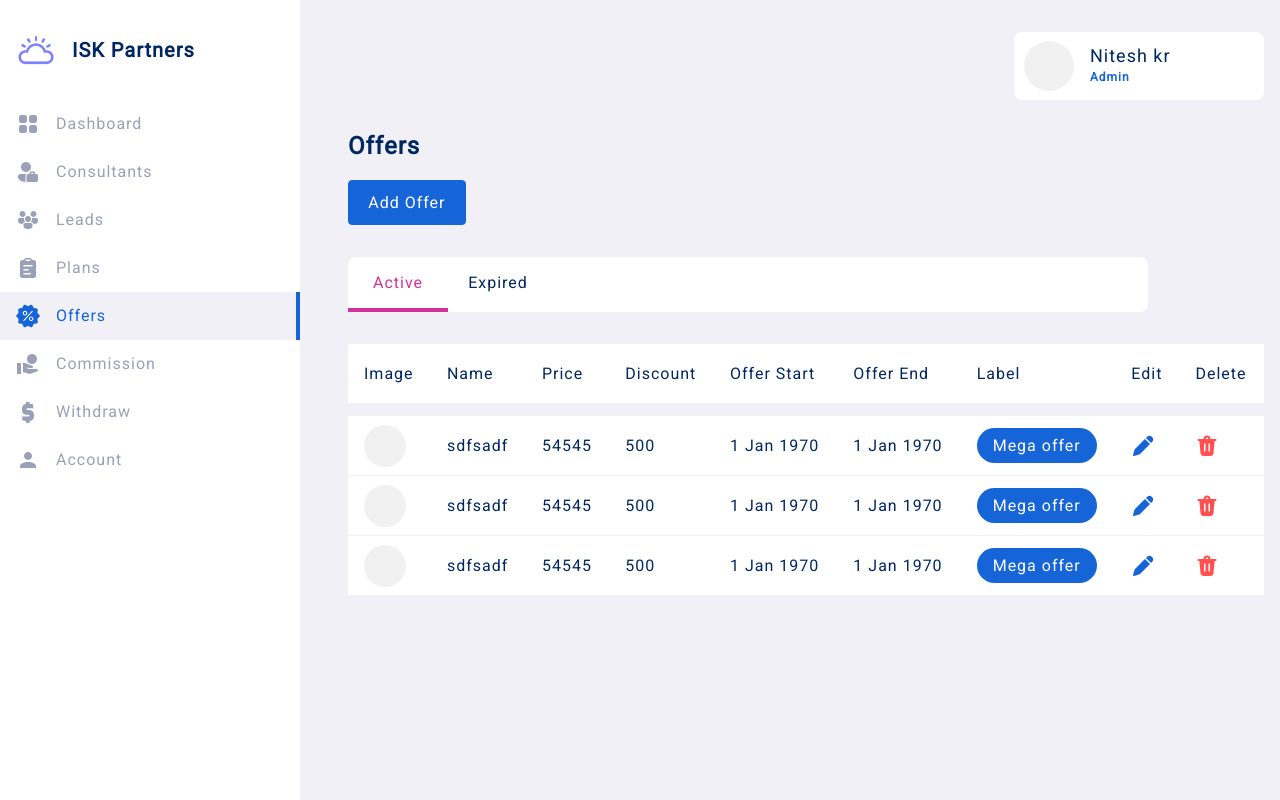
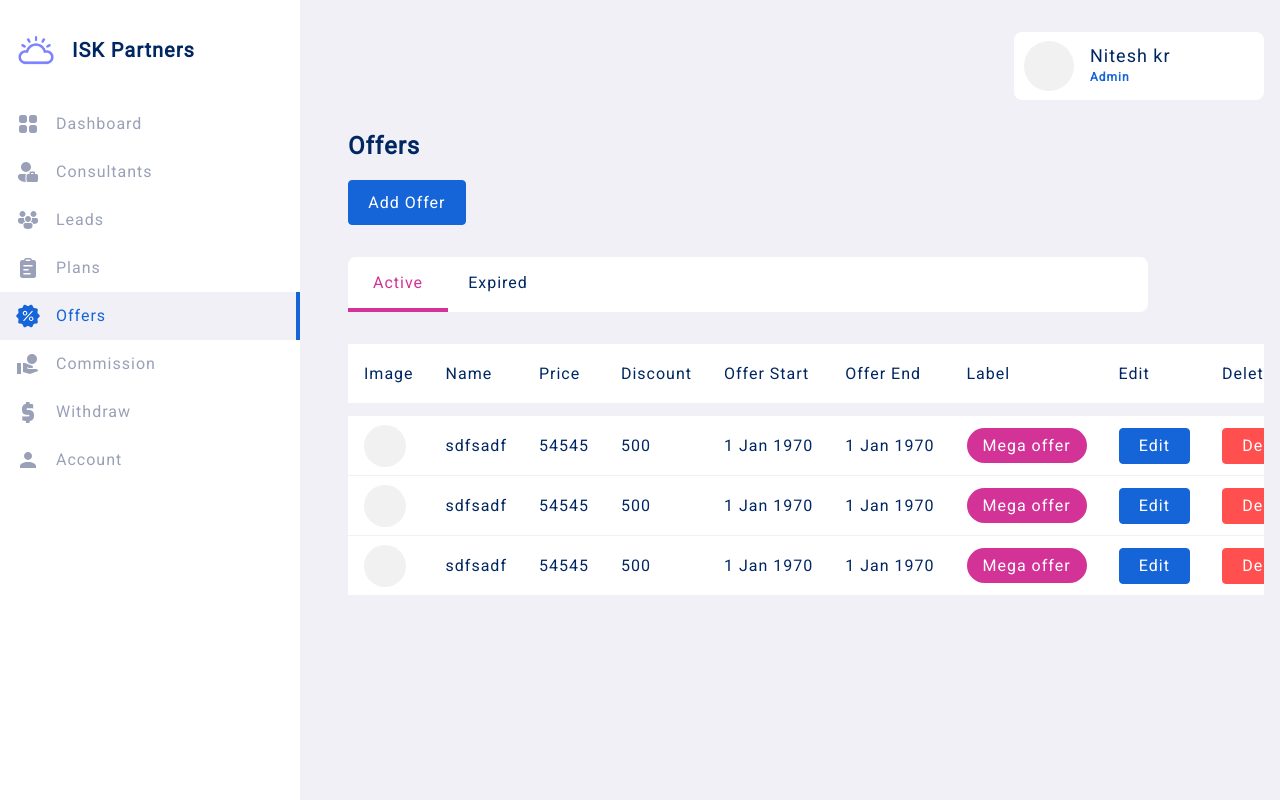
Before and after one commit to nitesh-dev/ITC-Partners-frontend, a Nuxt app: page /admin/offers in a window 1280 px wide. Built offline with nearby package versions, Linux system fonts and the light colour scheme.

Commit message:
ui bugs fixed

```diff
--- a/assets/styles/dashboard.css
+++ b/assets/styles/dashboard.css
@@ -136,12 +136,12 @@ table td {
 
 
 table tbody tr:hover{
-    background-color: var(--color-surface-variant);
+    background-color: #e0e0e0;
 }
 
 table tr.active.primary{
     background-color: var(--color-primary);
-    color: white;
+    color: rgb(255, 237, 237);
 }
 
 table tr.spacer {
@@ -194,6 +194,11 @@ table .chip {
 
 table .chip.normal {
     background-color: var(--color-primary);
+    color: white;
+}
+
+table .chip.neutral {
+    background-color: var(--color-yellow);
     color: white;
 }
 
--- a/pages/admin/consultants.vue
+++ b/pages/admin/consultants.vue
@@ -147,10 +147,7 @@ function onTabChange(index: number) {
                             <td>{{ dateTimeString(item.dob) }}</td>
                             <td>{{ dateTimeString(item.datetime) }}</td>
                             <td>
-                                <svg class="danger" fill="none" viewBox="0 0 24 24" xmlns="http://www.w3.org/2000/svg">
-                                    <path
-                                        d="M21.5 6a1 1 0 0 1-.883.993L20.5 7h-.845l-1.231 12.52A2.75 2.75 0 0 1 15.687 22H8.313a2.75 2.75 0 0 1-2.737-2.48L4.345 7H3.5a1 1 0 0 1 0-2h5a3.5 3.5 0 1 1 7 0h5a1 1 0 0 1 1 1Zm-7.25 3.25a.75.75 0 0 0-.743.648L13.5 10v7l.007.102a.75.75 0 0 0 1.486 0L15 17v-7l-.007-.102a.75.75 0 0 0-.743-.648Zm-4.5 0a.75.75 0 0 0-.743.648L9 10v7l.007.102a.75.75 0 0 0 1.486 0L10.5 17v-7l-.007-.102a.75.75 0 0 0-.743-.648ZM12 3.5A1.5 1.5 0 0 0 10.5 5h3A1.5 1.5 0 0 0 12 3.5Z" />
-                                </svg>
+                                <button class="danger">Remove</button>
                             </td>
                         </tr>
                     </template>
--- a/pages/admin/offers.vue
+++ b/pages/admin/offers.vue
@@ -97,18 +97,12 @@ function onTabChange(index: number) {
                             <td>{{ item.discount }}</td>
                             <td>{{ dateTimeString(item.start_datetime) }}</td>
                             <td>{{ dateTimeString(item.end_datetime) }}</td>
-                            <td><span class="chip normal">{{ item.label }}</span></td>
+                            <td><span class="chip pink">{{ item.label }}</span></td>
                             <td>
-                                <svg class="normal" fill="none" viewBox="0 0 24 24" xmlns="http://www.w3.org/2000/svg">
-                                    <path
-                                        d="M13.94 5 19 10.06 9.062 20a2.25 2.25 0 0 1-.999.58l-5.116 1.395a.75.75 0 0 1-.92-.921l1.395-5.116a2.25 2.25 0 0 1 .58-.999L13.938 5Zm7.09-2.03a3.578 3.578 0 0 1 0 5.06l-.97.97L15 3.94l.97-.97a3.578 3.578 0 0 1 5.06 0Z" />
-                                </svg>
+                                <button class="primary">Edit</button>
                             </td>
                             <td>
-                                <svg class="danger" fill="none" viewBox="0 0 24 24" xmlns="http://www.w3.org/2000/svg">
-                                    <path
-                                        d="M21.5 6a1 1 0 0 1-.883.993L20.5 7h-.845l-1.231 12.52A2.75 2.75 0 0 1 15.687 22H8.313a2.75 2.75 0 0 1-2.737-2.48L4.345 7H3.5a1 1 0 0 1 0-2h5a3.5 3.5 0 1 1 7 0h5a1 1 0 0 1 1 1Zm-7.25 3.25a.75.75 0 0 0-.743.648L13.5 10v7l.007.102a.75.75 0 0 0 1.486 0L15 17v-7l-.007-.102a.75.75 0 0 0-.743-.648Zm-4.5 0a.75.75 0 0 0-.743.648L9 10v7l.007.102a.75.75 0 0 0 1.486 0L10.5 17v-7l-.007-.102a.75.75 0 0 0-.743-.648ZM12 3.5A1.5 1.5 0 0 0 10.5 5h3A1.5 1.5 0 0 0 12 3.5Z" />
-                                </svg>
+                               <button class="danger">Delete</button>
                             </td>
                         </tr>
                     </template>
--- a/pages/admin/plans.vue
+++ b/pages/admin/plans.vue
@@ -112,7 +112,6 @@ function onTabChange(index: number) {
                         <p>{{ plan.description }}</p>
                         <div class="price-container">
                             <div class="container">
-                                <span class="discount">₹{{ plan.price - plan.discount }}</span>
                                 <span class="price">₹{{ plan.price }}</span>
                             </div>
                             <button class="primary">Edit</button>
@@ -171,8 +170,8 @@ function onTabChange(index: number) {
 }
 
 .plan .price {
-    color: var(--color-on-surface);
-    text-decoration: line-through;
+    font-size: 28px;
+    color: var(--color-secondary);
 
 }
 
```
